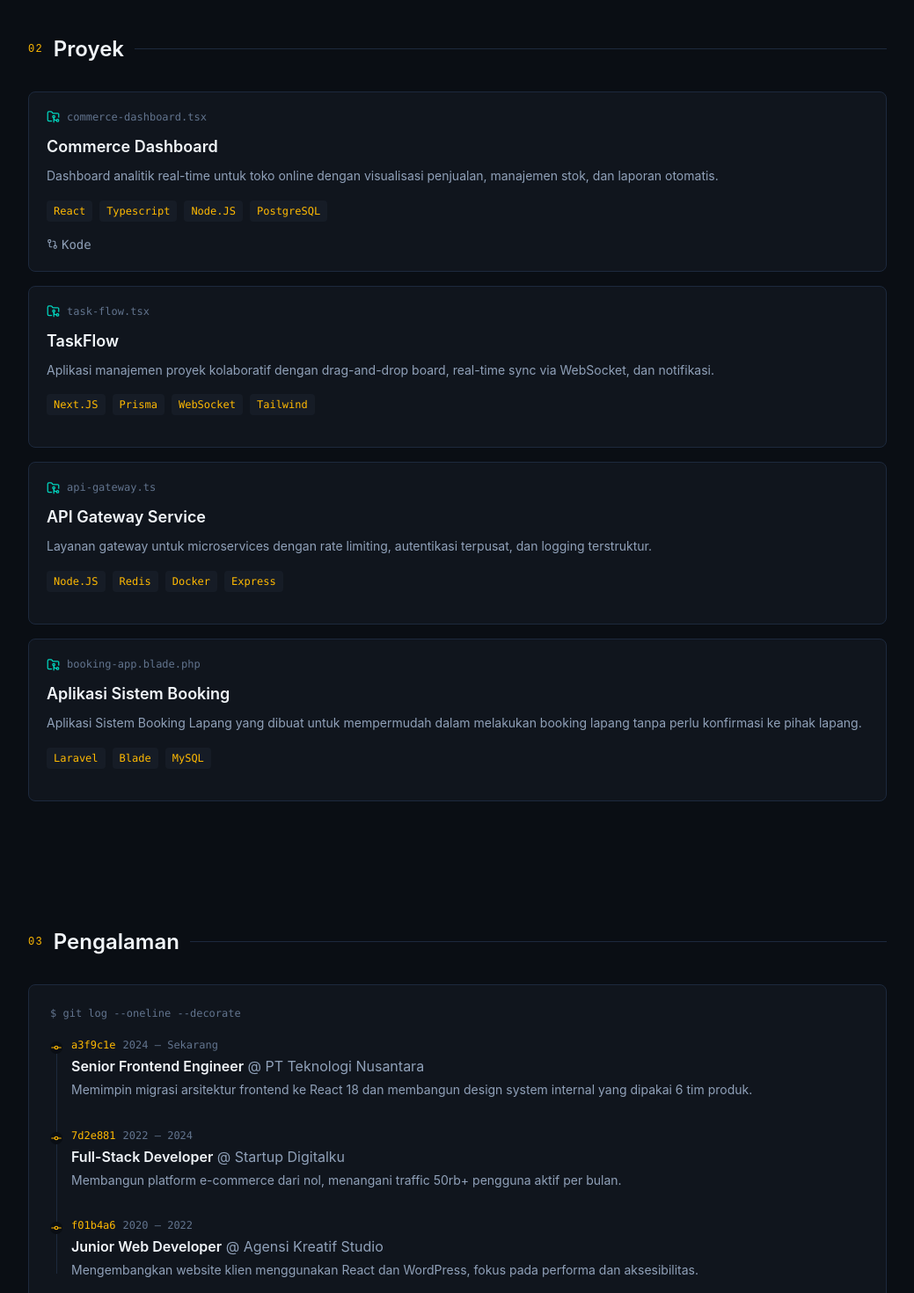
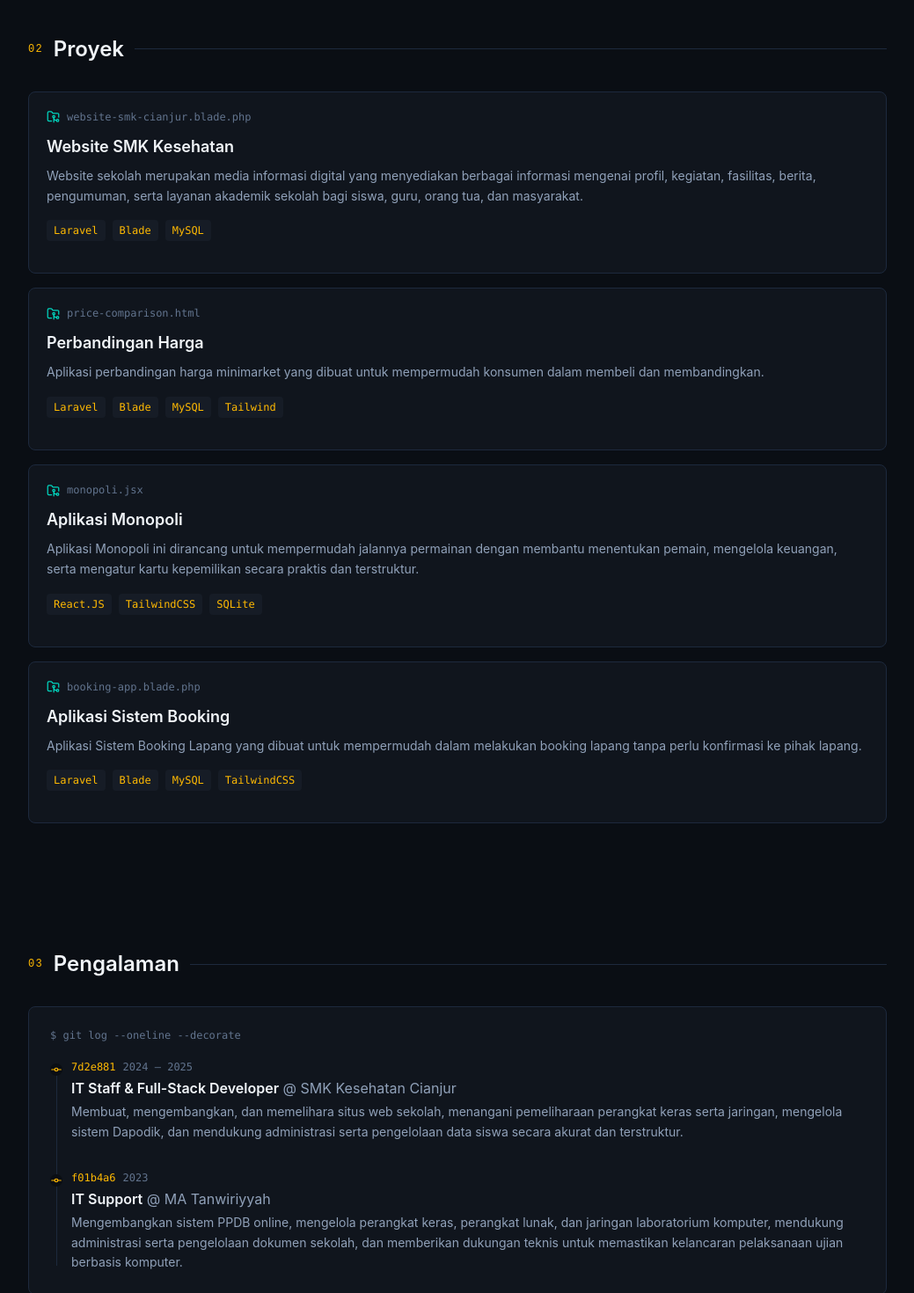
Before and after one commit to MuhHilmi/muhhilmi.github.io, a React (Vite) app: page / in a window 1280 px wide. Shown: the part 1200-2670 px from the top of the page at 88% size, without its empty margins (120-1159 px from the left). Built offline with nearby package versions, Linux system fonts and the light colour scheme.

Commit message:
feat: update portfolio projects and experience; modify skills section and enhance Vite configuration

```diff
--- a/src/data/portfolio.js
+++ b/src/data/portfolio.js
@@ -16,28 +16,28 @@ export const PROFILE = {
 export const PROJECT = [
     {
         id: 1,
-        file: "commerce-dashboard.tsx",
-        title: "Commerce Dashboard",
-        description: "Dashboard analitik real-time untuk toko online dengan visualisasi penjualan, manajemen stok, dan laporan otomatis.",
-        stack: ["React", "Typescript", "Node.JS", "PostgreSQL"],
+        file: "website-smk-cianjur.blade.php",
+        title: "Website SMK Kesehatan",
+        description: "Website sekolah merupakan media informasi digital yang menyediakan berbagai informasi mengenai profil, kegiatan, fasilitas, berita, pengumuman, serta layanan akademik sekolah bagi siswa, guru, orang tua, dan masyarakat.",
+        stack: ["Laravel", "Blade", "MySQL"],
         demo: "#",
-        repo: "https://github.com/muhhilmi/repositories/",
+        repo: "#",
     },
     {
         id: 2,
-        file: "task-flow.tsx",
-        title: "TaskFlow",
-        description: "Aplikasi manajemen proyek kolaboratif dengan drag-and-drop board, real-time sync via WebSocket, dan notifikasi.",
-        stack: ["Next.JS", "Prisma", "WebSocket", "Tailwind"],
+        file: "price-comparison.html",
+        title: "Perbandingan Harga",
+        description: "Aplikasi perbandingan harga minimarket yang dibuat untuk mempermudah konsumen dalam membeli dan membandingkan.",
+        stack: ["Laravel", "Blade", "MySQL", "Tailwind"],
         demo: "#",
         repo: "#",
     },
     {
         id: 3,
-        file: "api-gateway.ts",
-        title: "API Gateway Service",
-        description: "Layanan gateway untuk microservices dengan rate limiting, autentikasi terpusat, dan logging terstruktur.",
-        stack: ["Node.JS", "Redis", "Docker", "Express"],
+        file: "monopoli.jsx",
+        title: "Aplikasi Monopoli",
+        description: "Aplikasi Monopoli ini dirancang untuk mempermudah jalannya permainan dengan membantu menentukan pemain, mengelola keuangan, serta mengatur kartu kepemilikan secara praktis dan terstruktur.",
+        stack: ["React.JS", "TailwindCSS", "SQLite"],
         demo: "#",
         repo: "#",
     },
@@ -46,7 +46,7 @@ export const PROJECT = [
         file: "booking-app.blade.php",
         title: "Aplikasi Sistem Booking",
         description: "Aplikasi Sistem Booking Lapang yang dibuat untuk mempermudah dalam melakukan booking lapang tanpa perlu konfirmasi ke pihak lapang.",
-        stack: ["Laravel", "Blade", "MySQL"],
+        stack: ["Laravel", "Blade", "MySQL", "TailwindCSS"],
         demo: "#",
         repo: "#",
     },
@@ -54,43 +54,37 @@ export const PROJECT = [
 
 export const EXPERIENCE = [
     {
-        hash: "a3f9c1e",
-        date: "2024 — Sekarang",
-        title: "Senior Frontend Engineer",
-        org: "PT Teknologi Nusantara",
-        message: "Memimpin migrasi arsitektur frontend ke React 18 dan membangun design system internal yang dipakai 6 tim produk.",
-    },
-    {
         hash: "7d2e881",
-        date: "2022 — 2024",
-        title: "Full-Stack Developer",
-        org: "Startup Digitalku",
-        message: "Membangun platform e-commerce dari nol, menangani traffic 50rb+ pengguna aktif per bulan.",
+        date: "2024 — 2025",
+        title: "IT Staff & Full-Stack Developer",
+        org: "SMK Kesehatan Cianjur",
+        message: "Membuat, mengembangkan, dan memelihara situs web sekolah, menangani pemeliharaan perangkat keras serta jaringan, mengelola sistem Dapodik, dan mendukung administrasi serta pengelolaan data siswa secara akurat dan terstruktur.",
     },
     {
         hash: "f01b4a6",
-        date: "2020 — 2022",
-        title: "Junior Web Developer",
-        org: "Agensi Kreatif Studio",
-        message: "Mengembangkan website klien menggunakan React dan WordPress, fokus pada performa dan aksesibilitas.",
+        date: "2023",
+        title: "IT Support",
+        org: "MA Tanwiriyyah",
+        message: "Mengembangkan sistem PPDB online, mengelola perangkat keras, perangkat lunak, dan jaringan laboratorium komputer, mendukung administrasi serta pengelolaan dokumen sekolah, dan memberikan dukungan teknis untuk memastikan kelancaran pelaksanaan ujian berbasis komputer.",
     },
 ];
 
 export const SKILLS = {
     frontend: [
         { name: "react", version: "^18.2.0" },
-        { name: "typescript", version: "^5.4.0" },
+        // { name: "typescript", version: "^5.4.0" },
         { name: "tailwindcss", version: "^3.4.0" },
         { name: "next.js", version: "^14.1.0" },
     ],
     backend: [
-        { name: "node.js", version: "^20.11.0" },
+        // { name: "node.js", version: "^20.11.0" },
         { name: "express", version: "^4.19.0" },
-        { name: "postgresql", version: "^16.0.0" },
-        { name: "redis", version: "^7.2.0" },
+        // { name: "postgresql", version: "^16.0.0" },
+        // { name: "redis", version: "^7.2.0" },
+        { name: "laravel", version: "^13.0.0" },
     ],
     tools: [
-        { name: "docker", version: "^25.0.0" },
+        // { name: "docker", version: "^25.0.0" },
         { name: "git", version: "^2.43.0" },
         { name: "vitest", version: "^1.3.0" },
         { name: "figma", version: "n/a" },
--- a/vite.config.js
+++ b/vite.config.js
@@ -5,4 +5,5 @@ import tailwindcss from "@tailwindcss/vite";
 // https://vite.dev/config/
 export default defineConfig({
   plugins: [react(), tailwindcss()],
+  base: "/",
 })
```
